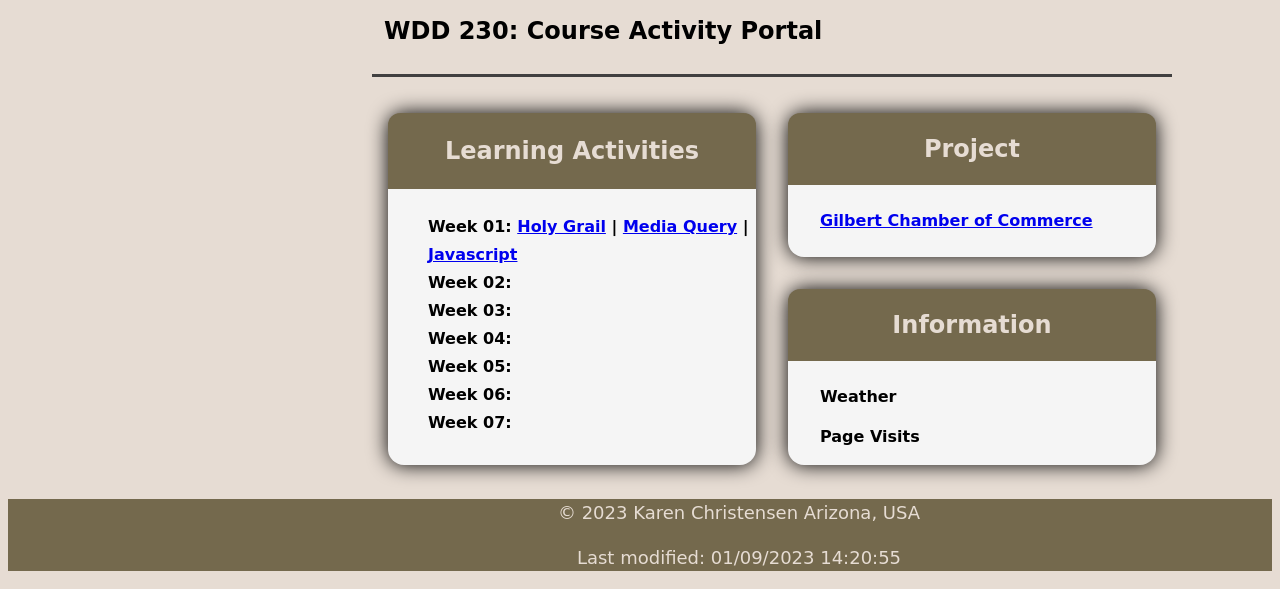
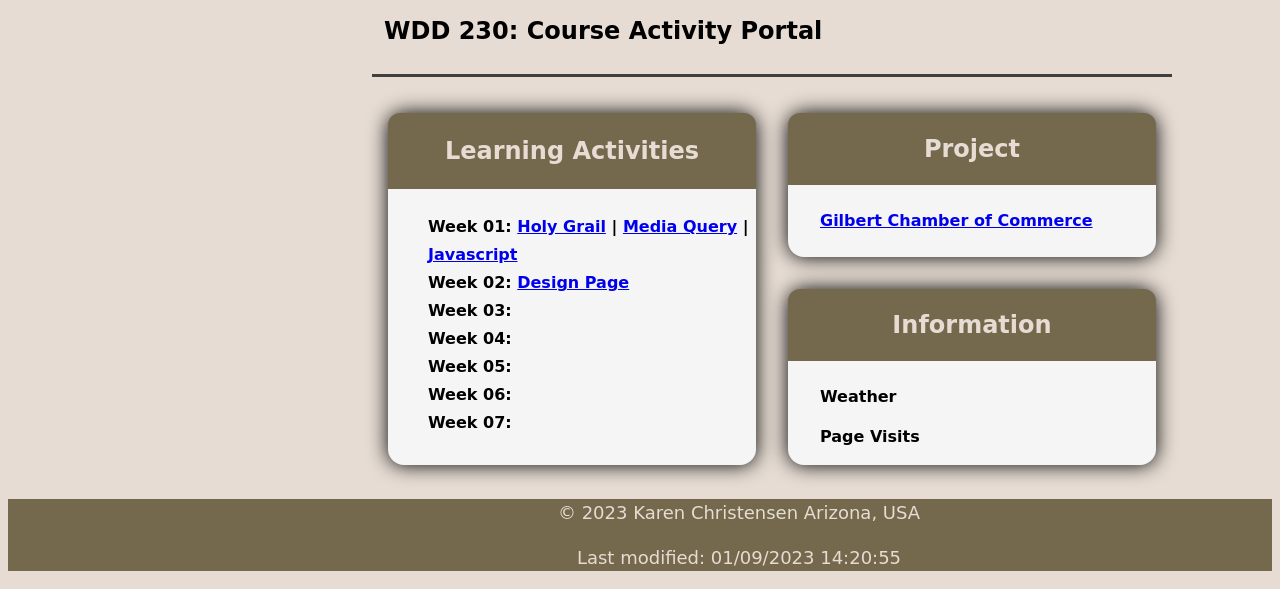
Before and after one commit to kateaeryn/WDD230, a plain HTML site: page Portal Page/index.html in a window 1280 px wide. Shown: the part 311-900 px from the top of the page. Drawn offline with Linux system fonts and the light colour scheme; a web font is replaced by a local one.

Commit message:
update home page

```diff
--- a/Portal Page/index.html
+++ b/Portal Page/index.html
@@ -35,7 +35,7 @@
                 <li>Week 01: <a id="holygrail" href="https://kateaeryn.github.io/WDD230/week01/grail/holygrail.html">Holy Grail</a>
                     | <a id="media" href="https://kateaeryn.github.io/WDD230/week01/media/media-query.html">Media Query</a>
                 | <a id="codepen" href="https://codepen.io/kateaeryn/pen/vYaKjYa">Javascript</a></li>
-                <li>Week 02: <a></a></li>
+                <li>Week 02: <a><a id="design" href="https://kateaeryn.github.io/WDD230/week02/design.html">Design Page</a></li>
                 <li>Week 03: <a></a></li>
                 <li>Week 04: <a></a></li>
                 <li>Week 05: <a></a></li>
```
